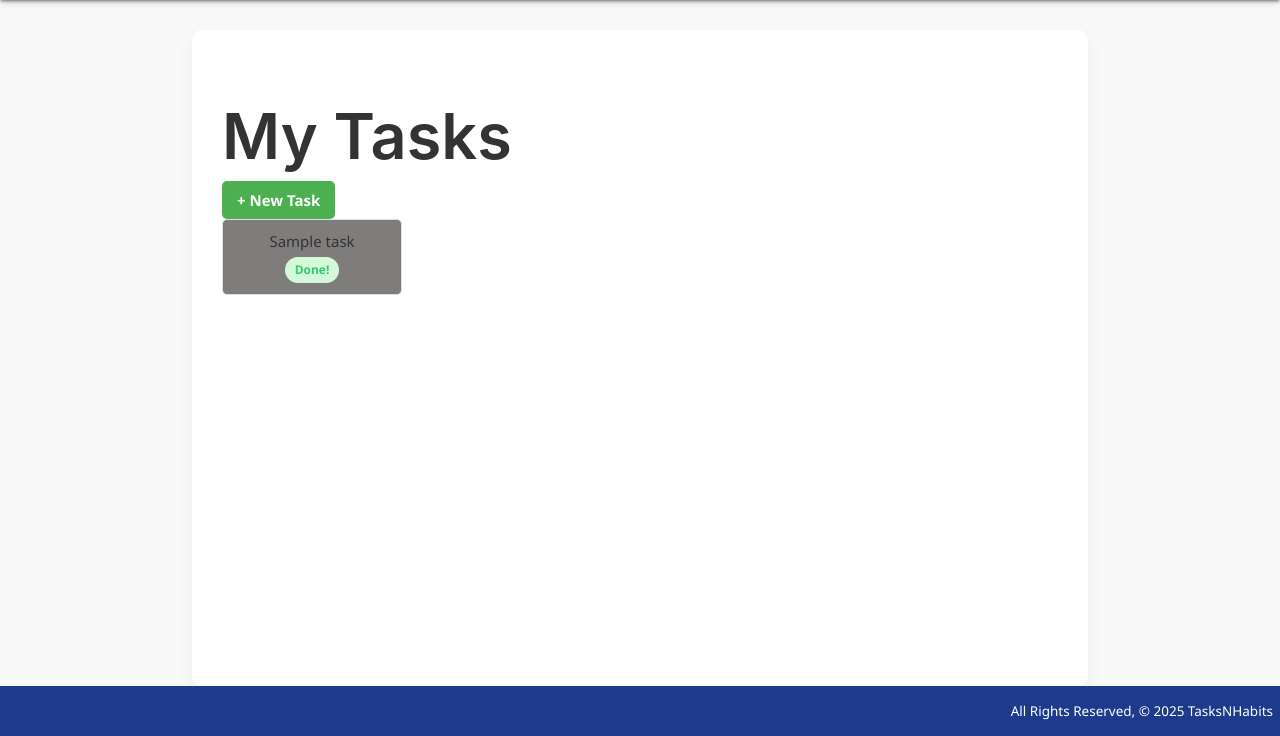
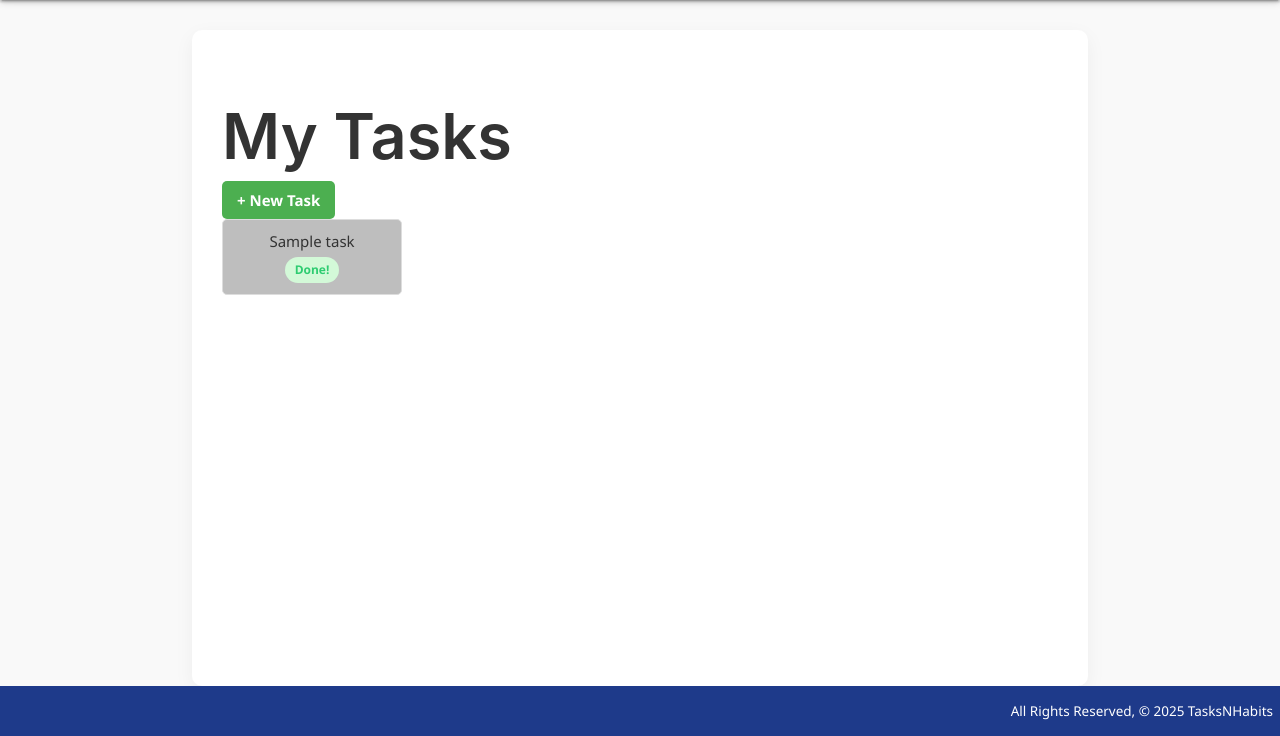
Before and after one commit to envwx/Tasks-Habits, a Django app: page /tasks/ in a window 1280 px wide. Shown: the part 64-800 px from the top of the page. Run offline with Django 5.2, Linux system fonts and the light colour scheme; a user stored in the database is signed in; tables that the repository leaves empty hold one stand-in row (values such as "Sample post").

Commit message:
slight change in tasks box color

```diff
--- a/TasksNHabits/main_app/static/css/styles.css
+++ b/TasksNHabits/main_app/static/css/styles.css
@@ -230,7 +230,7 @@ h3 {
   max-width: 220px;
   border: 1px solid #ddd;
   border-radius: 5px;
-  background-color: #7f7c7c;
+  background-color: #bebebe;
   transition: transform 0.2s, box-shadow 0.2s;
   text-align: center;
 }
```
